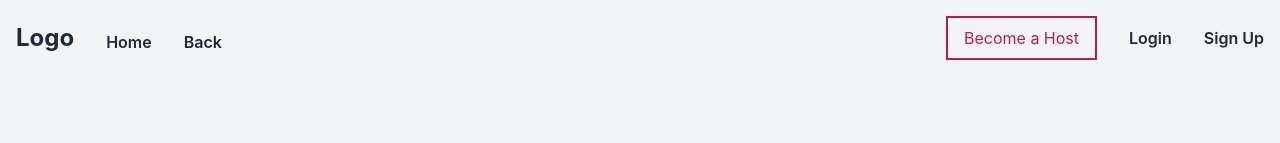
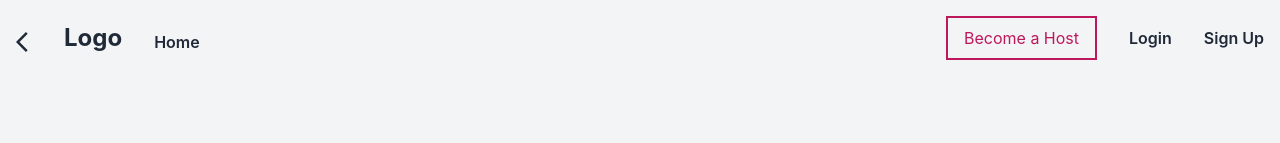
Before and after one commit to DanielOkyere/mon-project, a React (Create React App) app: page / in a window 1280 px wide. Shown: the top 143 px of the page. Built offline with nearby package versions, Linux system fonts and the light colour scheme.

Commit message:
Added back button

```diff
--- a/package.json
+++ b/package.json
@@ -5,6 +5,7 @@
   "dependencies": {
     "@emotion/react": "^11.10.0",
     "@emotion/styled": "^11.10.0",
+    "@mui/icons-material": "^5.10.16",
     "@mui/material": "^5.10.2",
     "@testing-library/jest-dom": "^5.16.5",
     "@testing-library/react": "^13.3.0",
--- /dev/null
+++ b/src/components/BackButton/Back.js
@@ -0,0 +1,12 @@
+import ArrowBackIosIcon from "@mui/icons-material/ArrowBackIos";
+import { Link, Routes, Route, useNavigate } from "react-router-dom";
+
+export default function Back() {
+	const navigate = useNavigate();
+
+	return (
+		<button onClick={() => navigate(-1)}>
+			<ArrowBackIosIcon />
+		</button>
+	);
+}
--- a/src/components/Navbar/Navbar.js
+++ b/src/components/Navbar/Navbar.js
@@ -1,40 +1,40 @@
-import React from 'react'
-import {Link} from 'react-router-dom'
+import React from "react";
+import { Link } from "react-router-dom";
+import Back from "../BackButton/Back";
 
 function Navbar() {
 	return (
-    <div className='NavBar'>
-        <div className='Nav-content flex flex-row items-center justify-between'>
+
+		<div className="NavBar">
+			<div className="Nav-content flex flex-row items-center justify-between">
 				{/* Left of Navbar */}
-            <div className='Nav-left flex flex-row items-end'>
-                <h1 className='font-bold text-2xl'>Logo</h1>
-                <Link to="/" className='ml-8'>
-                <h1 className='text-md font-semibold'>Home</h1>
-
+				<div className="Nav-left flex flex-row items-end">
+        <Back/> <div className="ml-6">	</div>
+					<h1 className="font-bold text-2xl">Logo</h1>
+					<Link to="/" className="ml-8">
+						<h1 className="text-md font-semibold">Home</h1>
 					</Link>
-                <Link to="/" className='ml-8'>
-                <h1 className='text-md font-semibold'>Back</h1>
 
 
-
-                </Link>
 				</div>
 
 				{/* right of Navbar */}
-            <div className='Nav-right flex flex-row items-center'>
-                <Link to="/register/host/credentials" className='ml-8 hover:text-white app-text-pink border-2 py-2 px-4 border-app-pink hover:bg-app-pink transition ease-in-out duration-500'>
-                <h1 className='text-md'>Become a Host</h1>
+				<div className="Nav-right flex flex-row items-center">
+					<Link
+						to="/register/host/credentials"
+						className="ml-8 hover:text-white app-text-pink border-2 py-2 px-4 border-app-pink hover:bg-app-pink transition ease-in-out duration-500">
+						<h1 className="text-md">Become a Host</h1>
 					</Link>
-                <Link to="/login" className='ml-8'>
-                <h1 className='text-md font-semibold'>Login</h1>
+					<Link to="/login" className="ml-8">
+						<h1 className="text-md font-semibold">Login</h1>
 					</Link>
-                <Link to="/register/user" className='ml-8'>
-                <h1 className='text-md font-semibold'>Sign Up</h1>
+					<Link to="/register/user" className="ml-8">
+						<h1 className="text-md font-semibold">Sign Up</h1>
 					</Link>
 				</div>
 			</div>
 		</div>
-  )
+	);
 }
 
-export default Navbar
+export default Navbar;
--- a/src/pages/Home/Home.js
+++ b/src/pages/Home/Home.js
@@ -2,8 +2,9 @@ import React from "react";
 import HomeCard from "../../components/HomeCard/HomeCard";
 import Navbar from "../../components/Navbar/Navbar";
 import Footer from "../../components/Footer/Footer";
+import {Link, Routes, Route, useNavigate} from 'react-router-dom';
 
-import { Link } from "react-router-dom";
+
 
 function Home() {
 	return (
```
Also changed, not shown: 1 other file (tests, documents, lock files or other folders). Lines whose indentation alone changed are shown as unchanged.
